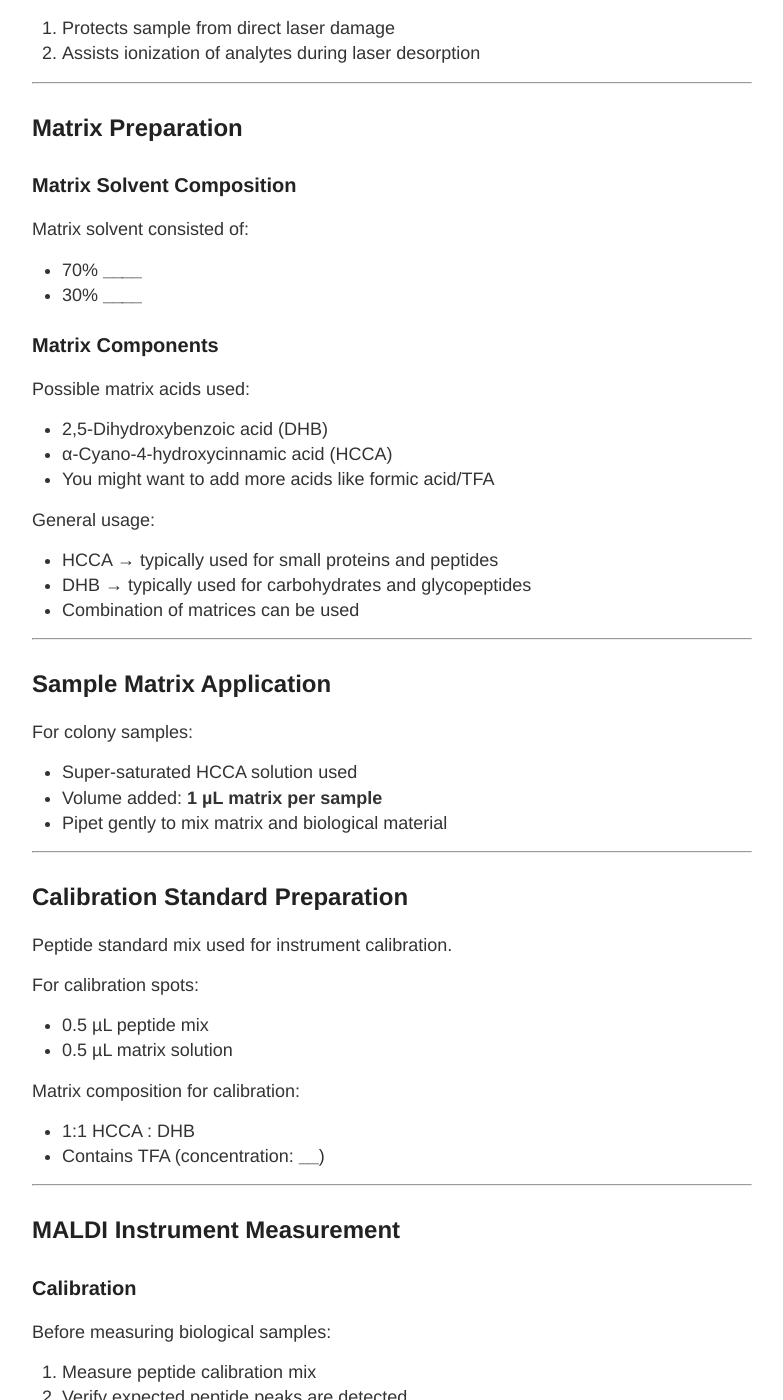
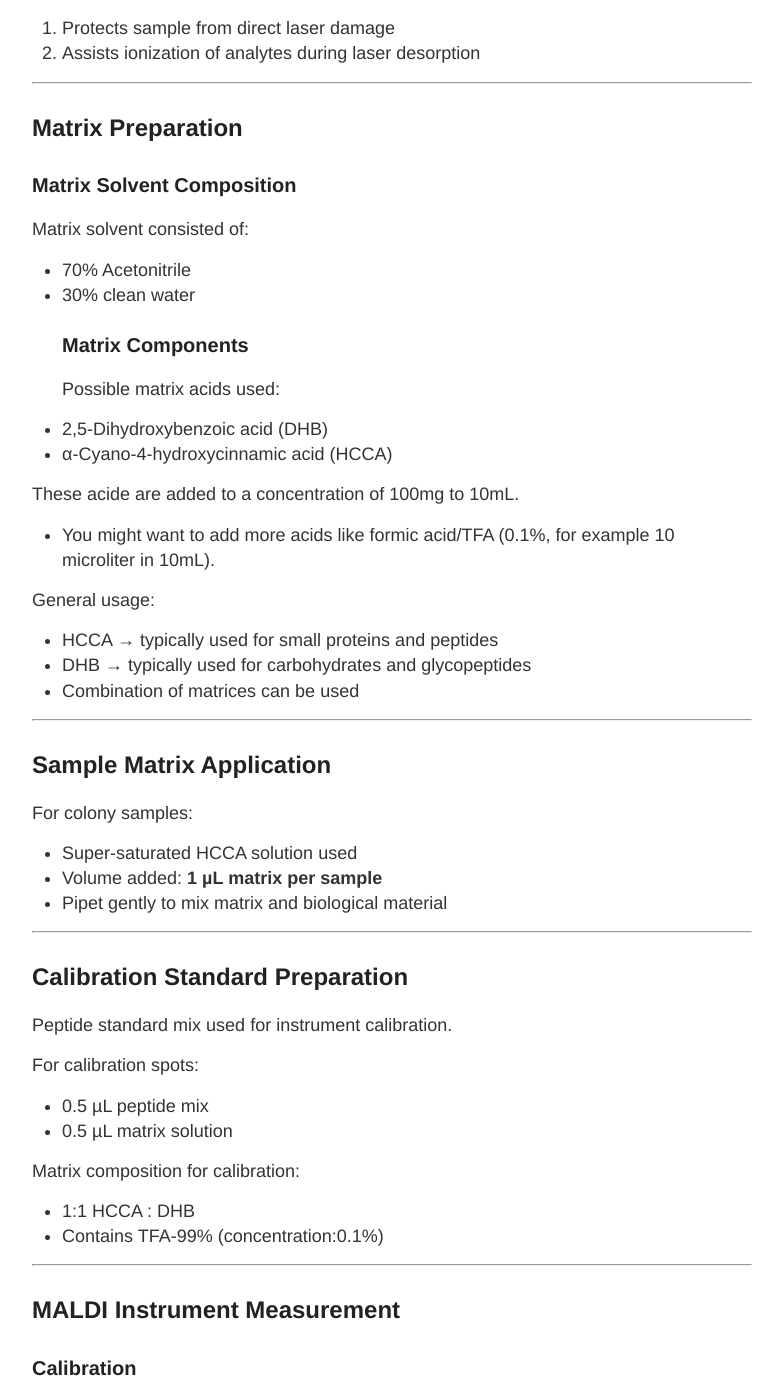
Before and after one commit to OfekRainish/OfekRainish_notebook, a Jekyll site: the page built from _posts/2026-02-12-MALDI Dry Drop Experiment – Sample Prep.md, in a window 1280 px wide and 1400 px high, scrolled down 2112 px. Shown: the whole window, without its empty margins (248-1031 px from the left). Built offline with Jekyll 4.4.1, drawn with Linux system fonts in a browser that asks for light colours; our own code applies the rules of GitHub Pages for plain Markdown files; a file with an impossible date is left out.

Commit message:
Update 2026-02-12-MALDI Dry Drop Experiment – Sample Prep.md

```diff
--- a/_posts/2026-02-12-MALDI Dry Drop Experiment – Sample Prep.md
+++ b/_posts/2026-02-12-MALDI Dry Drop Experiment – Sample Prep.md
@@ -66,14 +66,17 @@ The MALDI matrix serves two main roles:
 
 ### Matrix Solvent Composition
 Matrix solvent consisted of:
-- 70% __________
-- 30% __________
-
+- 70% Acetonitrile
+- 30% clean water
 ### Matrix Components
 Possible matrix acids used:
 - 2,5-Dihydroxybenzoic acid (DHB)
 - α-Cyano-4-hydroxycinnamic acid (HCCA)
-- You might want to add more acids like formic acid/TFA
+
+These acide are added to a concentration of 100mg to 10mL.
+
+- You might want to add more acids like formic acid/TFA (0.1%, for example 10 microliter in 10mL).
+
 
 General usage:
 - HCCA → typically used for small proteins and peptides
@@ -101,7 +104,7 @@ For calibration spots:
 
 Matrix composition for calibration:
 - 1:1 HCCA : DHB
-- Contains TFA (concentration: ______)
+- Contains TFA-99% (concentration:0.1%)
 
 ---
 
```
